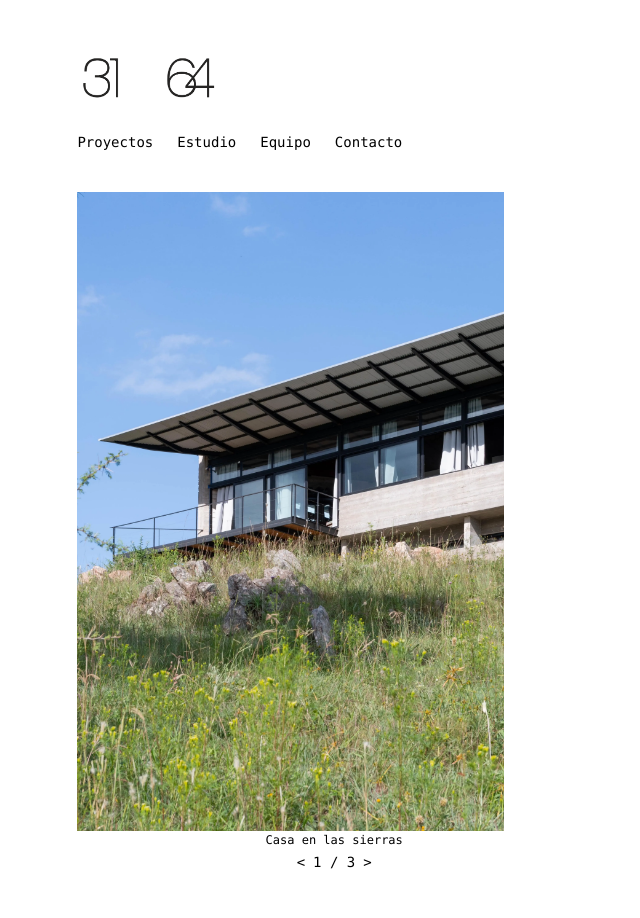
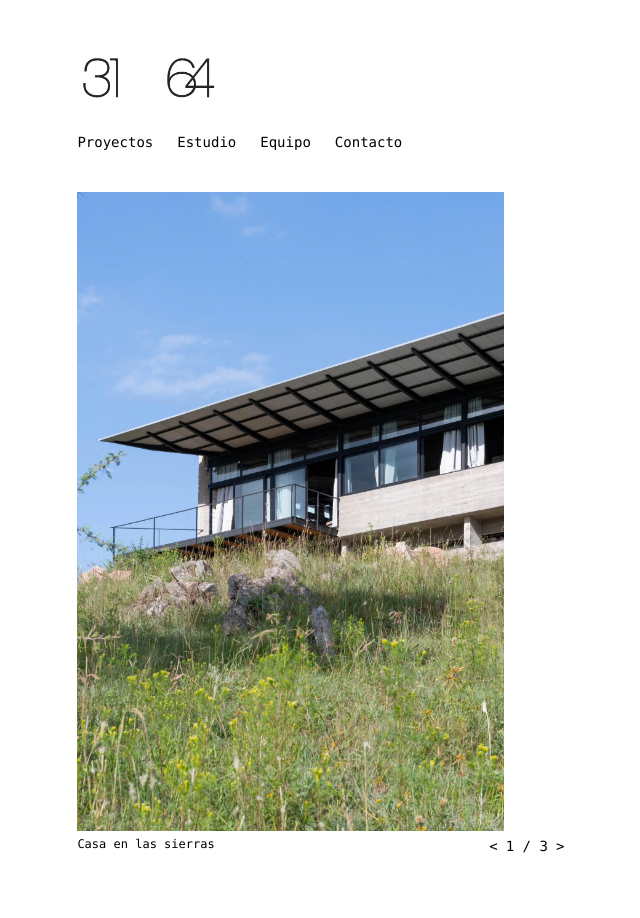
Before and after one commit to lalipognante/portfolio-3164-estudio, a Next.js app: page / in a window 1280 px wide. Shown: the top 918 px of the page, without its empty margins (49-689 px from the left). Built offline with nearby package versions, Linux system fonts and the light colour scheme.

Commit message:
Update page.tsx

```diff
--- a/app/page.tsx
+++ b/app/page.tsx
@@ -48,15 +48,17 @@ function Proyecto({
         />
       </div>
 
-      <div className="description-container mt-2 text-sm w-full md:w-1/2 flex flex-col items-center justify-center">
-        <p className="text-xs font-mono text-center">{descripcion}</p>
-        {imagenes.length > 1 && (
-          <div className="flex justify-center gap-2 mt-1">
-            <button onClick={prev} className="hover:underline">{"<"}</button>
-            <span>{index + 1} / {imagenes.length}</span>
-            <button onClick={next} className="hover:underline">{">"}</button>
-          </div>
-        )}
+      <div className="description-container mt-2 text-sm w-full md:w-1/2 flex flex-row justify-between items-center">
+        <p className="text-xs font-mono text-left w-3/4">{descripcion}</p>
+        <div className="flex justify-center gap-2 mt-1 w-1/4">
+          {imagenes.length > 1 && (
+            <>
+              <button onClick={prev} className="hover:underline">{"<"}</button>
+              <span>{index + 1} / {imagenes.length}</span>
+              <button onClick={next} className="hover:underline">{">"}</button>
+            </>
+          )}
+        </div>
       </div>
     </div>
   );
```
